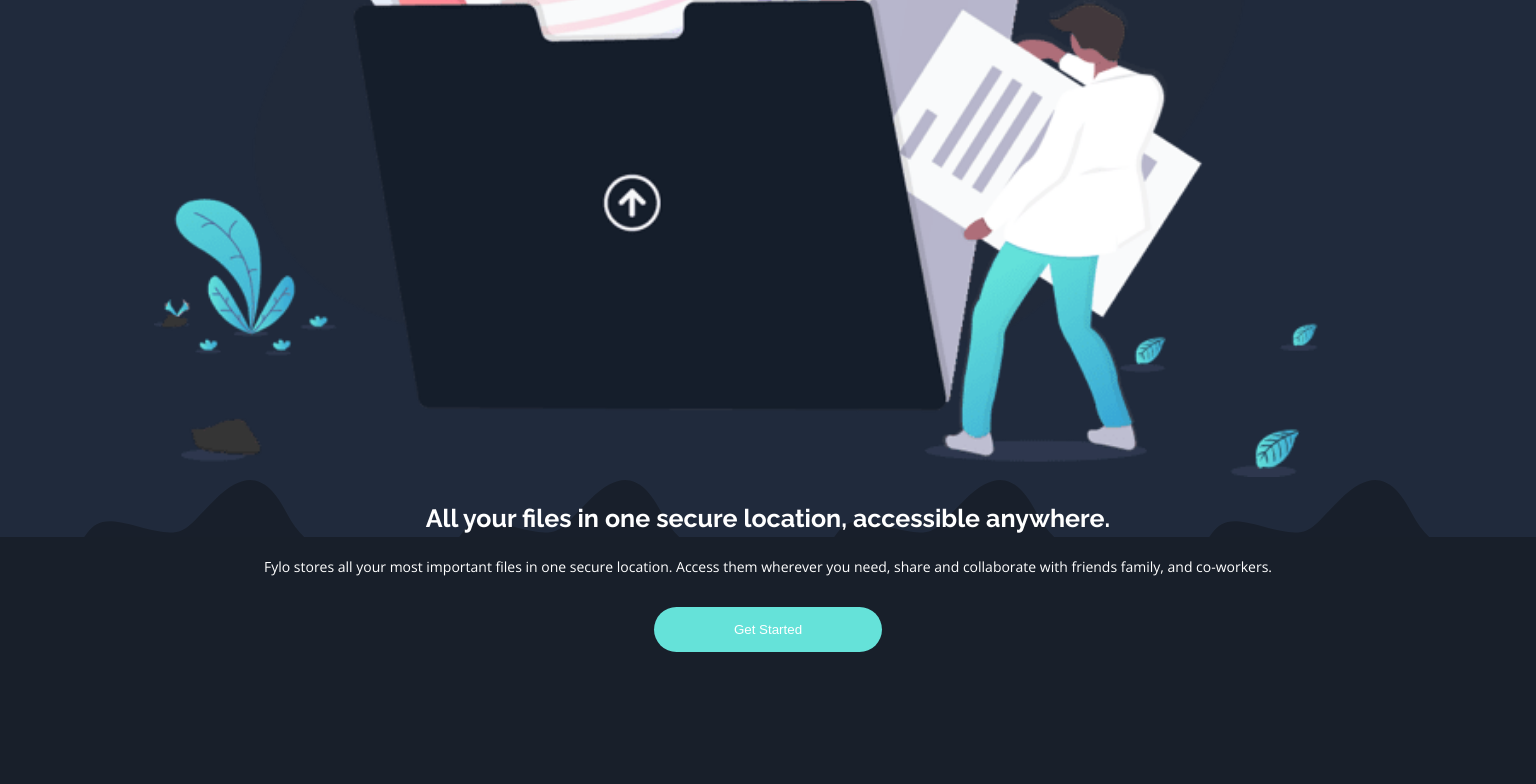
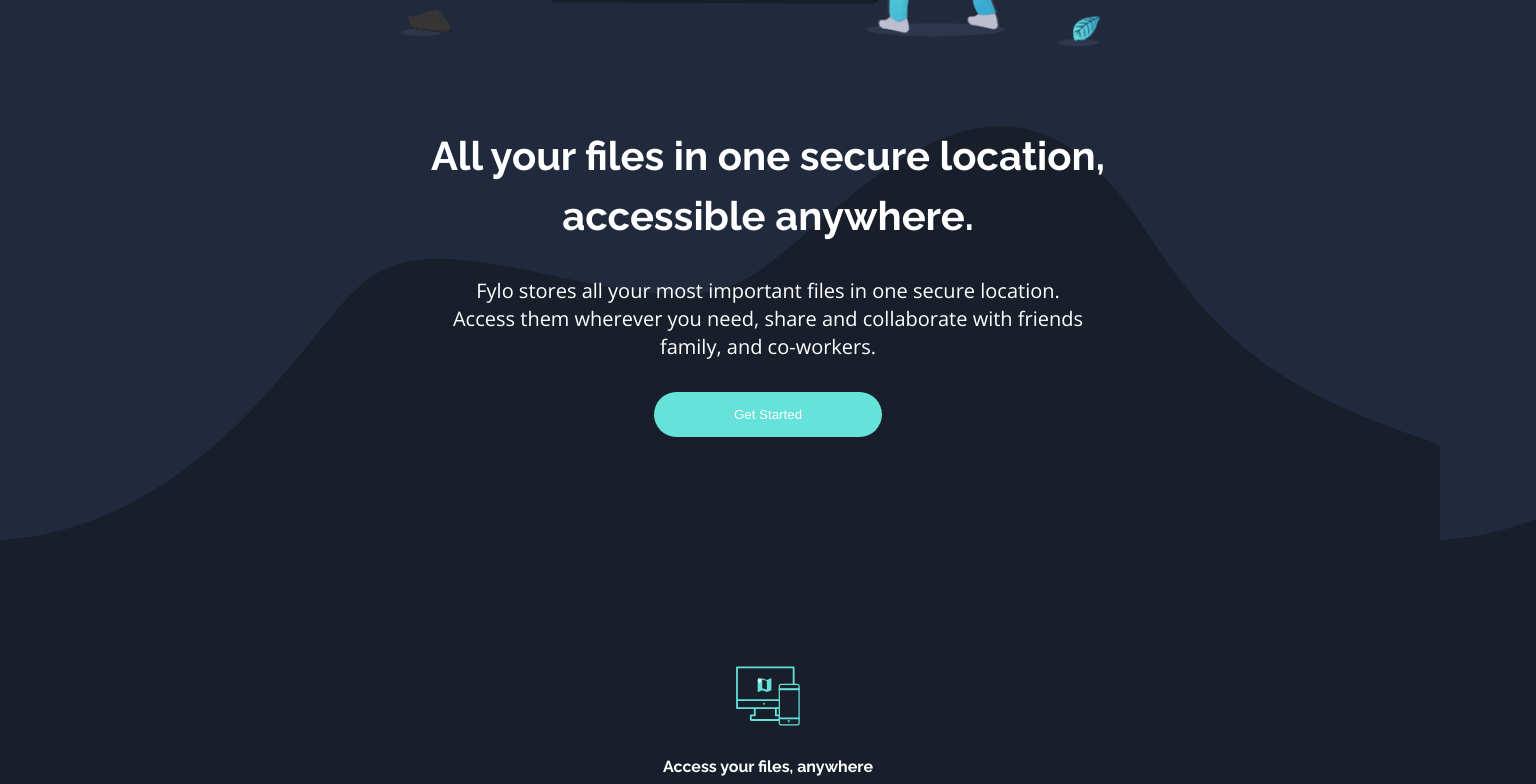
Before and after one commit to adynaslima/Fylo-dark-theme-landing-page, a plain HTML site: page index.html in a window 1536 px wide. Shown: the part 740-1524 px from the top of the page. Drawn offline with nearby package versions, Linux system fonts and the light colour scheme.

Commit message:
responsivo seção 1

```diff
--- a/css/style.css
+++ b/css/style.css
@@ -262,9 +262,10 @@
     font-size: 10px;
 }
 
-@media screen and (min-width: 1440px) {
+@media only screen and (min-width: 1440px) {
+
     header {
-
+        height: 100px;
     }
 
     nav {
@@ -281,4 +282,34 @@
         padding-right: 5em;
         font-size: 16px;
     }
+
+    .foto-fundo {
+        width: 50%;
+        padding: 5% 25% 5%;
+    }
+
+    .h1-secao1 {
+        background-image: none;
+    }
+
+    .parag-botao, .p-secao1 {
+        background: none;
+    }
+
+    .subsecao {
+        background-image: url("../images/bg-curvy-desktop.svg");
+        height: 440px;
+    }
+
+    .h1-secao1 {
+        font-size: 40px;
+        width: 50%;
+        padding: 0 25% 0;
+    }
+
+    .p-secao1 {
+        font-size: 20px;
+        width: 42%;
+        padding: 2% 29% 2%;
+    }
 }
```
